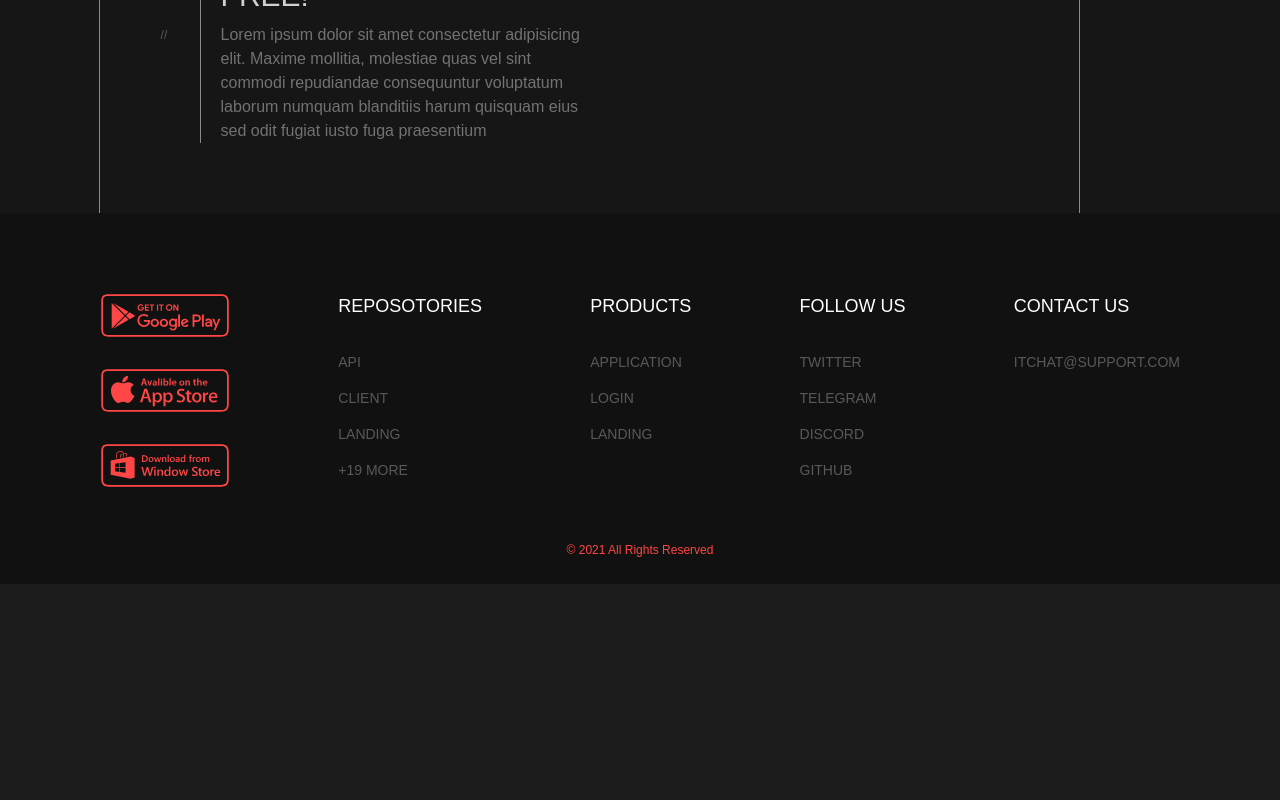
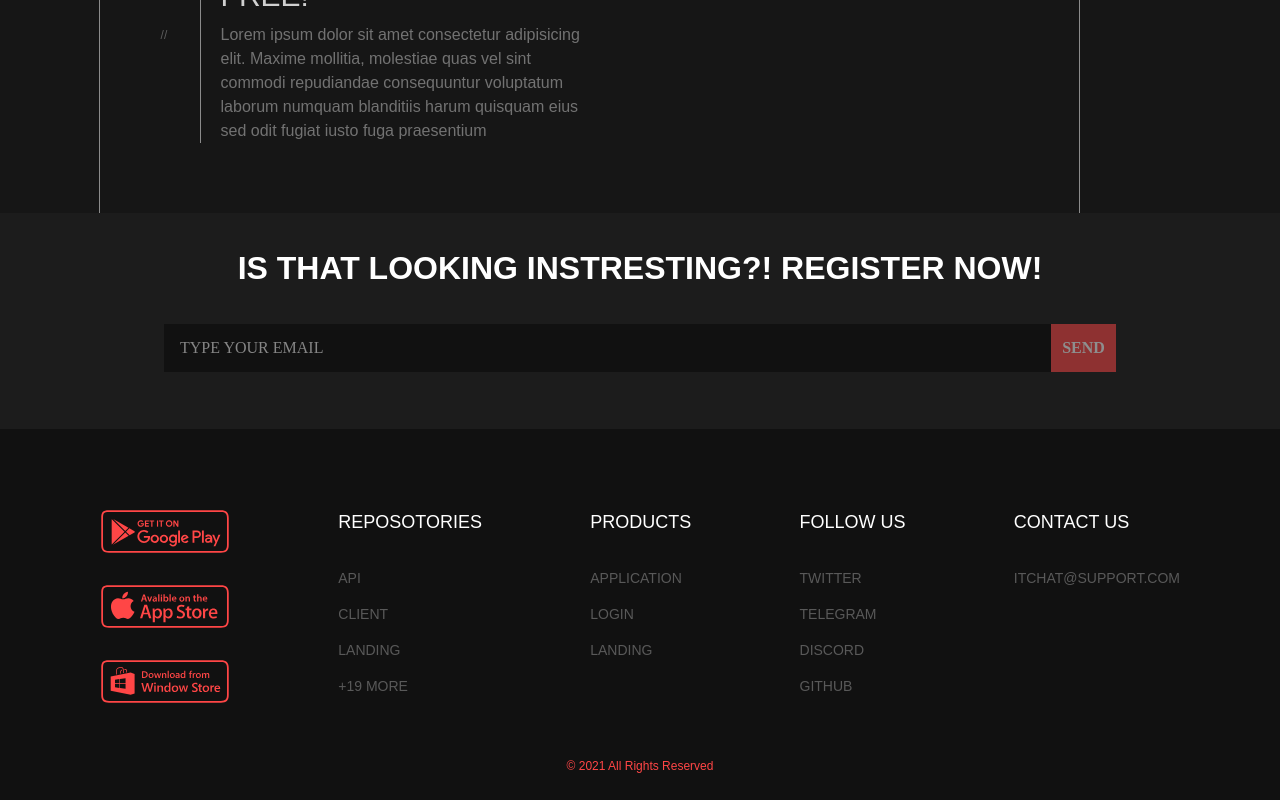
Before and after one commit to zaunchat/landing, a Next.js app: page / in a window 1280 px wide. Shown: the part 1054-1854 px from the top of the page. Before the commit the page ends 1638 px from the top, so only its background shows below. Built offline with nearby package versions, Linux system fonts and the light colour scheme; a web font is replaced by a local one.

Commit message:
feat(landing-page): add register form

```diff
--- /dev/null
+++ b/src/components/LandingPage/Register.tsx
@@ -0,0 +1,70 @@
+import { Container } from '@components/utils';
+import styles from '@styles/components/landing/Register.module.scss';
+import { ChangeEvent, useEffect, useState } from 'react';
+export function Register() {
+  const [email, setEmail] = useState(``);
+  const [sending, setSending] = useState(false);
+  const [error, setError] = useState(``);
+  const [sent, setSent] = useState<string>(``);
+  useEffect(() => {
+    setSent(window.localStorage.getItem(`sent`) || ``);
+  }, []);
+  function isValidEmail(email: string) {
+    if (!email) return false;
+    return /^\w+([-+.']\w+)*@(gmail|outlock|hotmail)\.(com|net)*$/.test(email);
+  }
+  function handleInput(e: ChangeEvent<HTMLInputElement>) {
+    setEmail(e.target.value);
+    if (e.target.value && !isValidEmail(e.target.value)) {
+      setError(`this is not a valid email`);
+    } else setError(``);
+  }
+  function handleClick() {
+    if (error) return;
+    setSending(true);
+    const url = new URL(
+      `https://throbbing-haze-8c92.abdulrahman-8alah.workers.dev`,
+    );
+    url.searchParams.append(`email`, email);
+    console.log(url);
+    fetch(url.href)
+      .then(() => {
+        setSending(false);
+        localStorage.setItem(`sent`, email);
+        setSent(email);
+      })
+      .catch(() => {
+        setError(`error happend`);
+      });
+  }
+  return (
+    <Container backgroundColor={`transparent`}>
+      <div className={styles.register}>
+        <div className={styles.title}>
+          IS THAT LOOKING INSTRESTING?! REGISTER NOW!
+        </div>
+        <div className={styles.field}>
+          <input
+            disabled={!!sent}
+            type="text"
+            value={sent || undefined}
+            placeholder="TYPE YOUR EMAIL"
+            onChange={handleInput}
+          />
+          <button
+            disabled={!!sent || !!error || sending || !email}
+            onClick={handleClick}
+          >
+            {sending && <>SENDING</>}
+            {sent && <>SENT</>}
+            {!sent && !sending && <>SEND</>}
+          </button>
+        </div>
+        {error && <div className={styles.error}>* {error}</div>}
+        {sent && (
+          <div className={styles.registered}>You already registered</div>
+        )}
+      </div>
+    </Container>
+  );
+}
--- a/src/components/LandingPage/index.ts
+++ b/src/components/LandingPage/index.ts
@@ -1,2 +1,3 @@
 export * from './Hero';
 export * from './YouWillGet';
+export * from './Register';
--- a/src/pages/index.tsx
+++ b/src/pages/index.tsx
@@ -2,7 +2,7 @@ import Head from 'next/head';
 import Image from 'next/image';
 import styles from '@styles/Landing.module.scss';
 import { Footer, Navbar } from '@components';
-import { Hero, YouWillGet } from '@components/LandingPage';
+import { Hero, YouWillGet, Register } from '@components/LandingPage';
 
 export default function LandingPage() {
   return (
@@ -10,6 +10,7 @@ export default function LandingPage() {
       <Navbar />
       <Hero />
       <YouWillGet />
+      <Register />
       <Footer />
     </>
   );
--- /dev/null
+++ b/src/styles/components/landing/Register.module.scss
@@ -0,0 +1,66 @@
+.register {
+  display: flex;
+  flex-direction: column;
+  align-items: center;
+  min-height: 216px;
+  & > .title {
+    margin-block: 32px;
+    font-weight: 700;
+    font-size: 32px;
+    line-height: 47px;
+    color: #ffffff;
+  }
+  & > .field {
+    display: flex;
+    width: calc(100% - (64 * 2) * 1px);
+    height: 48px;
+    & > input {
+      color: white;
+      font-family: 'Oswald';
+      border: none;
+      outline: none;
+      width: 100%;
+      height: 100%;
+      background: #111111;
+      padding-inline-start: 16px;
+      font-weight: 400;
+      font-size: 16px;
+      &::placeholder {
+        color: #868686;
+      }
+    }
+    & > button {
+      cursor: pointer;
+      font-family: 'Oswald';
+      border: none;
+      outline: none;
+      height: 100%;
+      min-width: 65px;
+      background-color: #ff4646;
+      font-weight: 700;
+      font-size: 16px;
+      line-height: 24px;
+      color: #ffffff;
+      &:disabled {
+        cursor: not-allowed;
+        opacity: 0.5;
+      }
+    }
+  }
+  & > .registered {
+    width: calc(100% - (64 * 2) * 1px);
+    font-weight: 400;
+    font-size: 12px;
+    line-height: 18px;
+    color: #47ff44;
+    margin-top: 10px;
+  }
+  & > .error {
+    width: calc(100% - (64 * 2) * 1px);
+    font-weight: 400;
+    font-size: 12px;
+    line-height: 18px;
+    color: #ff4444;
+    margin-top: 10px;
+  }
+}
```
